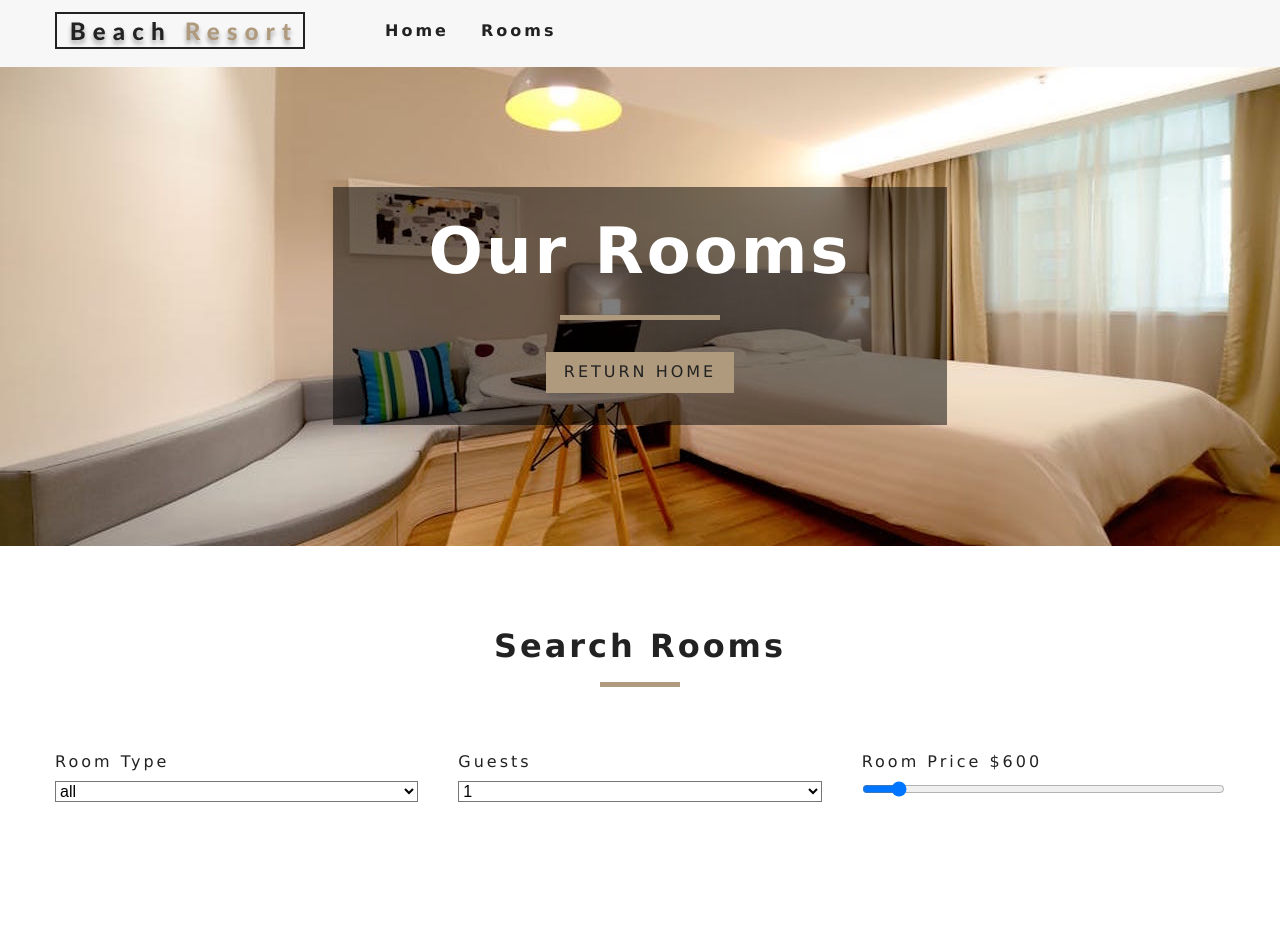
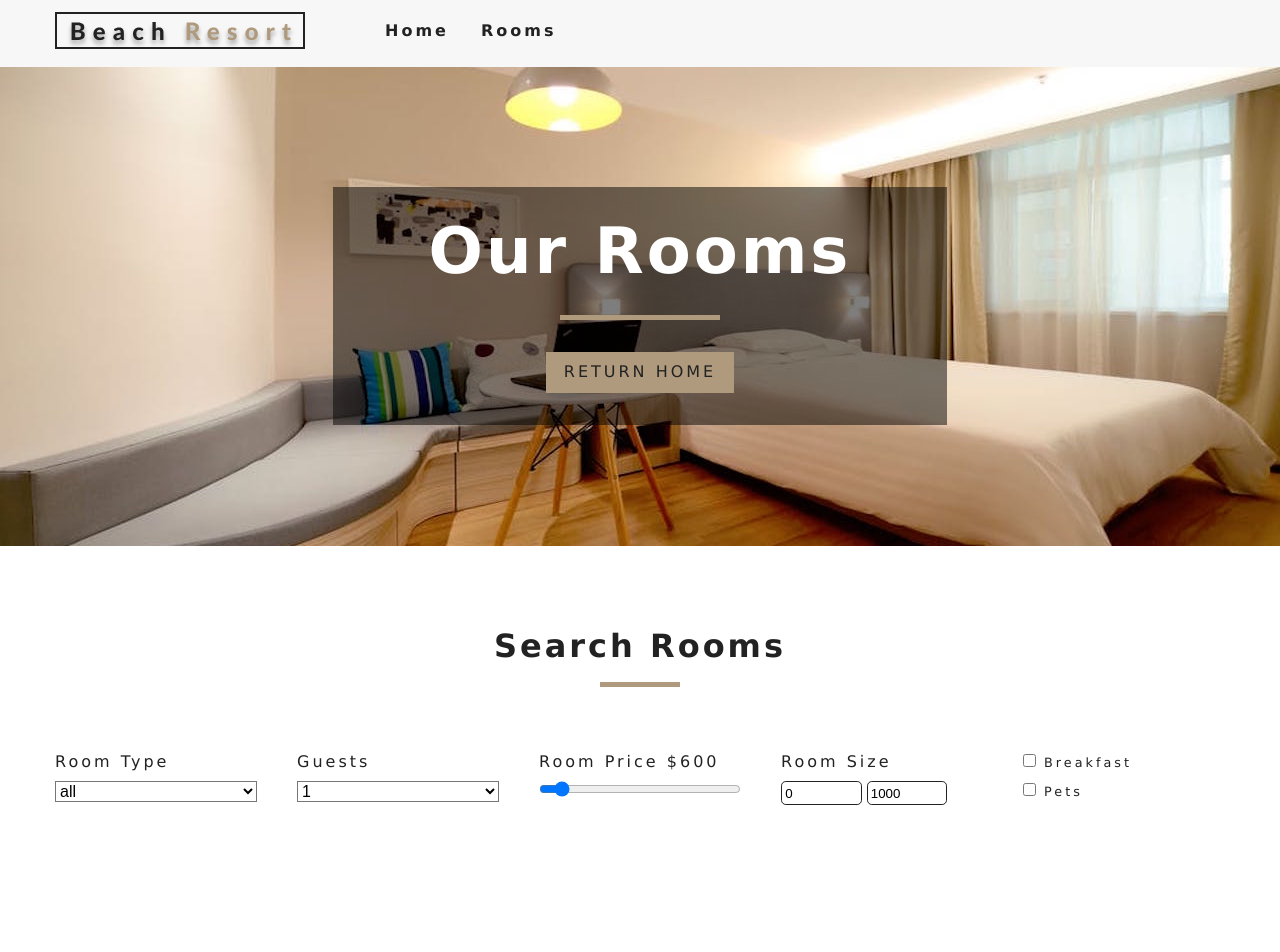
Before and after one commit to DaWood32913/react-beach-resort, a React (Create React App) app: page /rooms in a window 1280 px wide. Shown: the top 952 px of the page. Built offline with nearby package versions, Linux system fonts and the light colour scheme; the HTML template or start-up script is replaced by a standard one.

Commit message:
created breakfast and pets checkbox

```diff
--- a/src/components/RoomFilter.js
+++ b/src/components/RoomFilter.js
@@ -89,6 +89,53 @@
           />
         </div>
         {/* end of room price*/}
+        {/* size */}
+        <div className="form-group">
+          <label htmlFor="size">room size</label>
+          <div className="size-inputs">
+            <input
+              type="number"
+              name="minSize"
+              id="size"
+              value={minSize}
+              onChange={handleChange}
+              className="size-input"
+            />
+            <input
+              type="number"
+              name="maxSize"
+              id="size"
+              value={maxSize}
+              onChange={handleChange}
+              className="size-input"
+            />
+          </div>
+        </div>
+        {/* end of size */}
+        {/* extras */}
+        <div className="form-group">
+          <div className="single-extra">
+            <input
+              type="checkbox"
+              name="breakfast"
+              id="breakfast"
+              checked={breakfast}
+              onChange={handleChange}
+            />
+            <label htmlFor="breakfast">breakfast</label>
+          </div>
+          <div className="single-extra">
+            <input
+              type="checkbox"
+              name="pets"
+              id="pets"
+              checked={pets}
+              onChange={handleChange}
+            />
+            <label htmlFor="pets">pets</label>
+          </div>
+        </div>
+        {/* end of extras */}
       </form>
     </section>
   );
```
